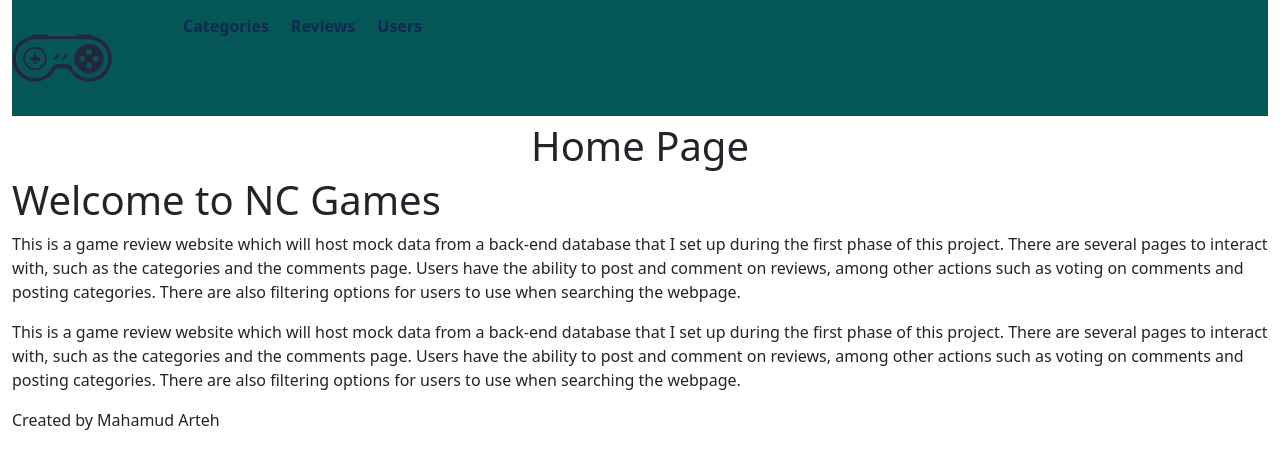
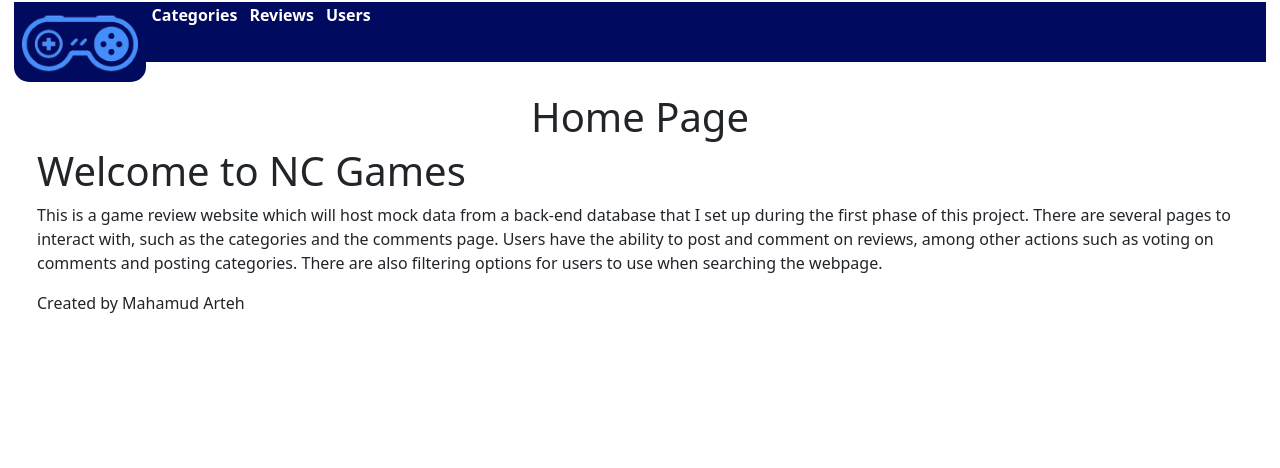
Before and after one commit to Arteh97/games-front-end, a React (Create React App) app: page / in a window 1280 px wide. Shown: the top 468 px of the page. Built offline with nearby package versions, Linux system fonts and the light colour scheme.

Commit message:
Navigation Bar Created

```diff
--- a/src/App.css
+++ b/src/App.css
@@ -1,7 +1,7 @@
 .container-fluid {
-  height: 10000px;
+  align-items: center;
 }
 
 .App {
-  height: 1000px;
+  text-align: start;
 }
--- a/src/components/Home/Home.jsx
+++ b/src/components/Home/Home.jsx
@@ -16,15 +16,6 @@ const Home = () => {
           posting categories. There are also filtering options for users to use
           when searching the webpage.
         </p>
-        <p>
-          This is a game review website which will host mock data from a
-          back-end database that I set up during the first phase of this
-          project. There are several pages to interact with, such as the
-          categories and the comments page. Users have the ability to post and
-          comment on reviews, among other actions such as voting on comments and
-          posting categories. There are also filtering options for users to use
-          when searching the webpage.
-        </p>
       </main>
       <footer class={styles.footer}>Created by Mahamud Arteh</footer>
     </div>
--- a/src/components/Home/Home.module.css
+++ b/src/components/Home/Home.module.css
@@ -1,10 +1,14 @@
 .content {
   display: flex;
   flex-direction: column;
-  /* height: 1000px; */
+  margin: 25px;
 }
 
 .title {
   text-align: center;
   font-size: 40px;
 }
+
+.inner__cover {
+  text-align: left;
+}
--- a/src/components/Navigation/Navigation.jsx
+++ b/src/components/Navigation/Navigation.jsx
@@ -1,31 +1,24 @@
-import { Nav, Navbar } from "react-bootstrap";
+import { Nav } from "react-bootstrap";
 import { Link } from "react-router-dom";
 import Logo from "../../elements/Logo/Logo";
 import styles from "./Navigation.module.css";
 
 const Navigation = () => {
   return (
-    <Navbar className={styles.navbar}>
-      <Navbar.Toggle aria-controls="basic-navbar-nav" />
-      <Navbar.Collapse id="basic-navbar-nav">
-        <Nav className={styles.navbar}>
+    <div className={styles.navigation}>
       <Link to="/">
-            <Logo className={styles.__brand} />
+        <Logo />
       </Link>
-          <Link to="/categories" className="nav-item active">
-            <button className={styles.nav__link} href="/categories">
-              Categories
-            </button>
+      <Link to="/categories">
+        <button>Categories</button>
       </Link>
       <Link to="/reviews">
-            <button className={styles.nav__link}>Reviews</button>
+        <button>Reviews</button>
       </Link>
       <Link to="/users">
-            <button className={styles.nav__link}>Users</button>
+        <button>Users</button>
       </Link>
-        </Nav>
-      </Navbar.Collapse>
-    </Navbar>
+    </div>
   );
 };
 
--- a/src/components/Navigation/Navigation.module.css
+++ b/src/components/Navigation/Navigation.module.css
@@ -1,24 +1,39 @@
-.navbar {
-  justify-content: center;
-  background-color: rgb(5, 87, 87);
-  /* display: flex; */
-  /* flex-direction: row; */
+.navigation {
+  height: 7.5vh;
+  margin: 0.3vh;
+  background-color: rgb(0, 10, 95);
+  display: flex;
+  flex-direction: row;
 }
 
-.__brand {
-  font-size: 1.4em;
+._navigation {
+  border-top-left-radius: 10px;
 }
 
-.navbar__nav,
-.nav__link {
+.navbar {
+  right: 10%;
+  max-width: 100vw;
+  margin-top: 0.5vh;
+  height: 5vh;
+  background-color: rgb(0, 10, 95);
+  border-top-left-radius: 25px;
+  border-top-right-radius: 15px;
+}
+
+a {
+  height: 5vh;
+}
+
+button {
+  height: 3vh;
   border: none;
-  margin: 5px;
   background: transparent;
+  font-size: 3.5vh;
   font-weight: bolder;
-  color: #0f2950;
+  color: #ffffff;
 }
-.navbar__brand {
-  margin: 20px;
-  font-size: 1.4em;
-  color: #2dcc75;
+button:hover {
+  border: none;
+  font-weight: bolder;
+  color: #ffffff;
 }
--- a/src/elements/Logo/Logo.jsx
+++ b/src/elements/Logo/Logo.jsx
@@ -4,8 +4,8 @@ import logo from "./logo.png";
 
 const Logo = () => {
   return (
-    <div>
-      <img class={styles.icon} src={logo} alt="logo"></img>
+    <div className={styles.icon}>
+      <img src={logo} alt="logo"></img>
     </div>
   );
 };
--- a/src/elements/Logo/Logo.module.css
+++ b/src/elements/Logo/Logo.module.css
@@ -1,8 +1,11 @@
+img {
+  max-width: 9vw;
+}
+
 .icon {
-  margin-right: 60px;
-  height: 100px;
-  margin-bottom: 0;
-  image-rendering: crisp-edges;
-  background: transparent;
-  border-radius: 15px;
+  padding: 1vh;
+  background-color: rgb(0, 10, 95);
+  border-top-left-radius: 10px;
+  border-bottom-left-radius: 15px;
+  border-bottom-right-radius: 15px;
 }
```
Also changed, not shown: src/elements/Logo/logo.png. Lines whose indentation alone changed are shown as unchanged.
